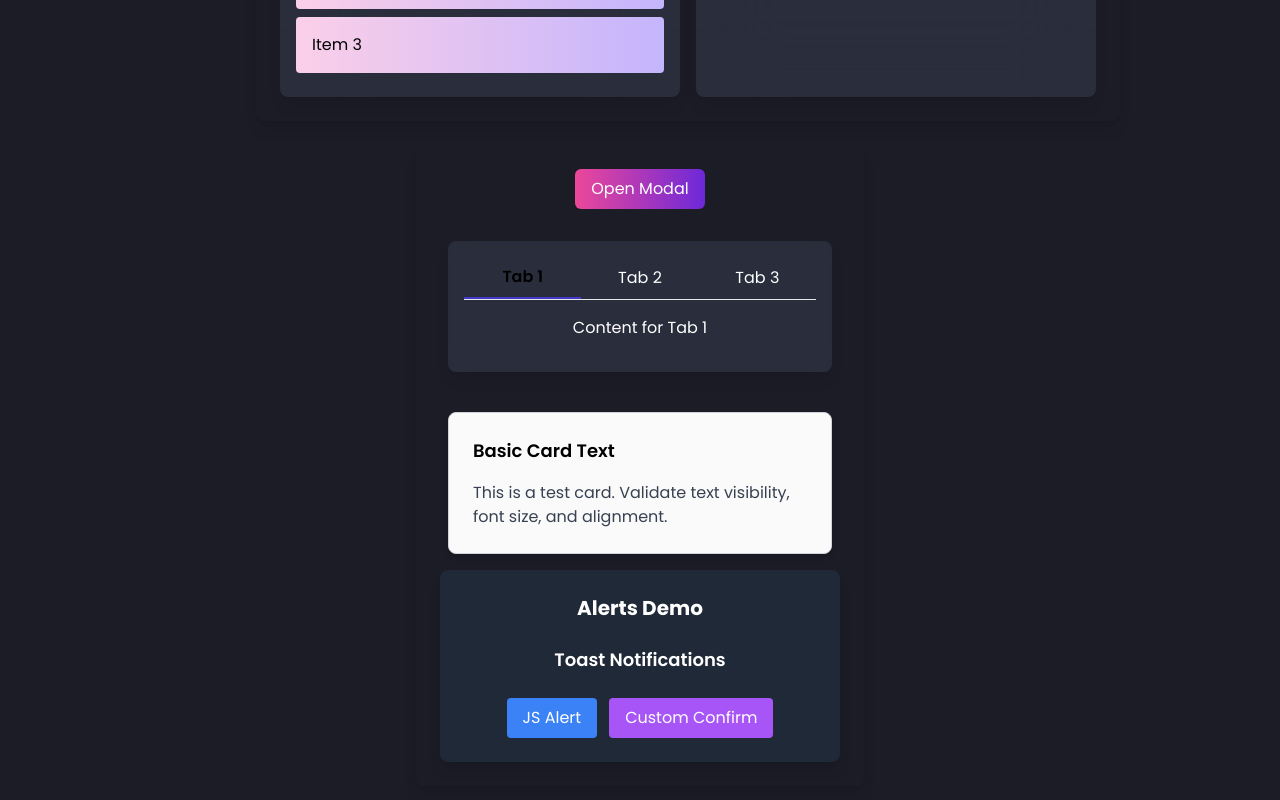
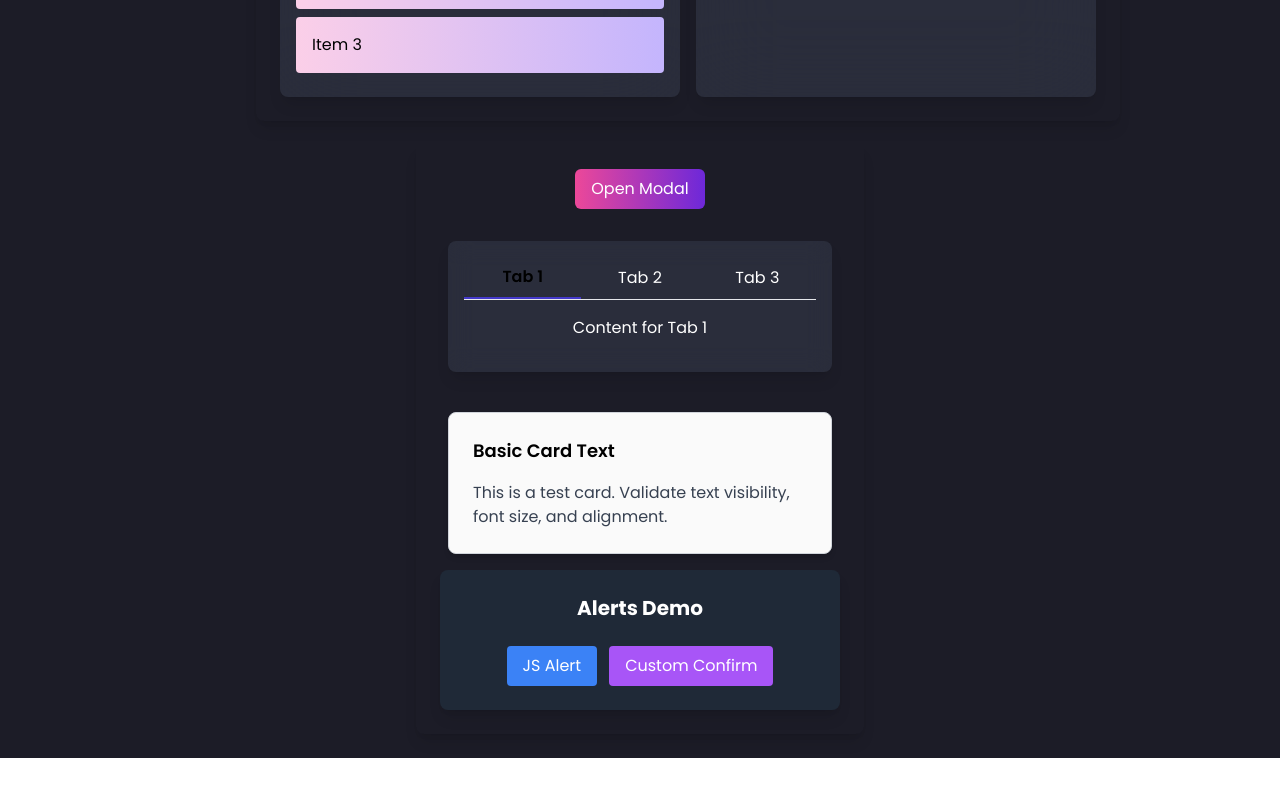
Before and after one commit to rashmiiyengar/portfolio, a React (Create React App) app: page /practice in a window 1280 px wide. Shown: the part 1188-1988 px from the top of the page. After the commit the page ends 1946 px from the top, so only its background shows below. Built offline with nearby package versions, Linux system fonts and the light colour scheme.

Commit message:
removed unused components which caused issue with building the app

```diff
--- a/src/components/NavBar/index.js
+++ b/src/components/NavBar/index.js
@@ -8,7 +8,7 @@ import { Link, useLocation } from "react-router-dom";
 
 const NavBar = () => {
   const [open, setOpen] = useState(false);
-  const theme = useTheme();
+
   const location = useLocation(); // Get current URL path
 
   // Function to handle navigation and scrolling
--- a/src/components/PracticePage/AlertsComponent.js
+++ b/src/components/PracticePage/AlertsComponent.js
@@ -2,35 +2,10 @@ import React, { useState } from "react";
 
 const AlertsComponent = () => {
   const [showModal, setShowModal] = useState(false);
-  const [toast, setToast] = useState(null);
-
-  // Function to show toast
-  const showToast = (message, type) => {
-    setToast({ message, type });
-
-    // Auto-hide the toast after 3 seconds
-    setTimeout(() => setToast(null), 3000);
-  };
-
   return (
     <div className="p-6 max-w-md mx-auto space-y-6 bg-gray-800 text-white rounded-lg shadow-lg">
       <h2 className="text-xl font-bold text-center">Alerts Demo</h2>
 
-      {/* Toast Notifications */}
-      <div className="text-center">
-        <h3 className="text-lg font-semibold mb-4">Toast Notifications</h3>
-
-        {/* Toast Notification */}
-        {toast && (
-          <div
-            className={`fixed top-5 right-5 px-4 py-2 rounded-lg shadow-lg text-white ${
-              toast.type === "success" ? "bg-green-500" : "bg-yellow-500"
-            }`}
-          >
-            {toast.message}
-          </div>
-        )}
-      </div>
 
       {/* Buttons */}
       <div className="flex flex-wrap gap-3 justify-center">
```
Also changed, not shown: 1 other file (tests, documents, lock files or other folders).
